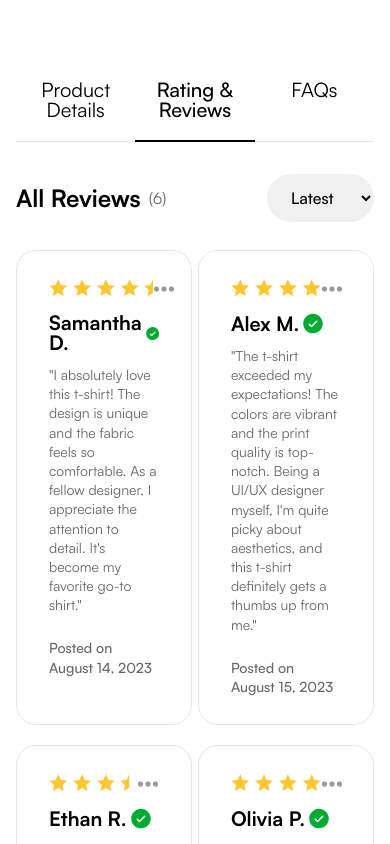
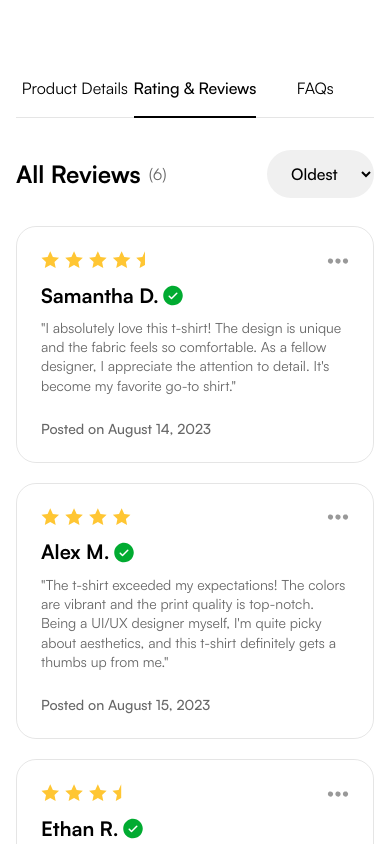
Before and after one commit to tusharswami534/next-test-5, a Next.js app: page /product/checkered-shirt in a window 390 px wide. Shown: the top 844 px of the page. Built offline with nearby package versions, Linux system fonts and the light colour scheme.

Commit message:
add lasest and lodest function

```diff
--- a/src/components/common/ReviewsData.tsx
+++ b/src/components/common/ReviewsData.tsx
@@ -1,29 +1,51 @@
+import React, { useState } from "react";
 import { REVIEWS_LIST } from "@/utils/helper";
 import { GreenCheckIcon, ThreeDots } from "@/utils/icons";
-import React from "react";
 import CommonDescription from "./CommonDescription";
 import CustomButton from "./CustomButton";
 
 const ReviewsData = () => {
-  const reviwsNumber = REVIEWS_LIST.length;
+  const [sortOption, setSortOption] = useState("Oldest");
+  const [sortedReviews, setSortedReviews] = useState([...REVIEWS_LIST]);
+
+  const handleSortChange = (e: React.ChangeEvent<HTMLSelectElement>): void => {
+    const option: string = e.target.value;
+    setSortOption(option);
+
+    const sortedList = [...REVIEWS_LIST].sort((a, b) => {
+      const dateA: Date = new Date(a.postDate.split("Posted on ")[1]);
+      const dateB: Date = new Date(b.postDate.split("Posted on ")[1]);
+      return option === "Latest"
+        ? dateB.getTime() - dateA.getTime()
+        : dateA.getTime() - dateB.getTime();
+    });
+    setSortedReviews(sortedList);
+  };
+
   return (
     <div className="pt-8">
       <div className="max-w-[1240px] mx-auto container">
         <div className="flex w-full items-center justify-between">
           <div className="flex gap-2 items-center justify-center">
             <p className="font-bold text-2xl leading-[100%]">All Reviews</p>
-            <p className="leading-[100%] text-black/60 text-base">{`(${reviwsNumber})`}</p>
+            <p className="leading-[100%] text-black/60 text-base">
+              ({REVIEWS_LIST.length})
+            </p>
           </div>
-          <select className="cursor-pointer outline-none rounded-[62px] font-medium py-[13px] px-5 bg-light-blue">
+          <select
+            className="cursor-pointer outline-none rounded-[62px] font-medium py-[13px] px-5 bg-light-blue"
+            value={sortOption}
+            onChange={handleSortChange}
+          >
+            <option>Oldest</option>
             <option>Latest</option>
-            <option>Oldest</option>
           </select>
         </div>
-        <div className="flex w-full max-w-[1240px] pt-7 flex-wrap gap-x-[1.62%] gap-y-5">
-          {REVIEWS_LIST.map((item, index) => (
+        <div className="flex w-full max-w-[1240px] pt-7 flex-wrap lg:gap-x-[1.62%] max-lg:gap-5 gap-y-5">
+          {sortedReviews.map((item, index) => (
             <div
               key={index}
-              className="w-[49.19%] border border-solid border-black/10 rounded-[20px] py-7 px-8"
+              className="w-[49.19%] max-lg:w-full border border-solid border-black/10 rounded-[20px] py-7 max-sm:p-6 max-lg:px-7 px-8"
             >
               <div className="flex w-full justify-between items-center">
                 <span>{item.reviewsStart}</span>
--- a/src/components/details/Reviews.tsx
+++ b/src/components/details/Reviews.tsx
@@ -29,7 +29,7 @@ const Reviews = () => {
             >
               <Link
                 href={`?tab=${itemSlug}`}
-                className={`text-center text-xl leading-[100%] ${
+                className={`text-center text-xl max-sm:text-base max-md:text-lg whitespace-nowrap leading-[100%] ${
                   isActive && "font-medium"
                 }`}
               >
```
